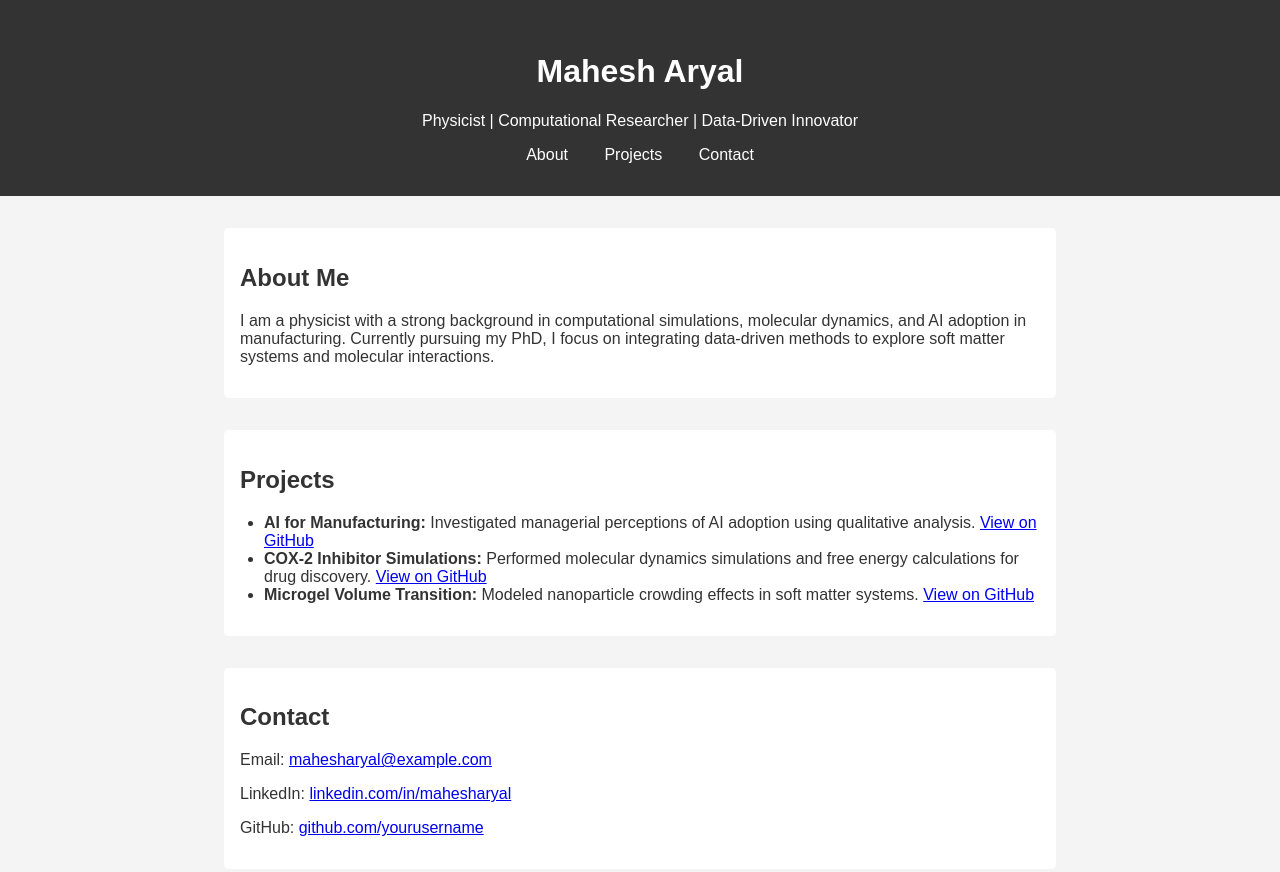
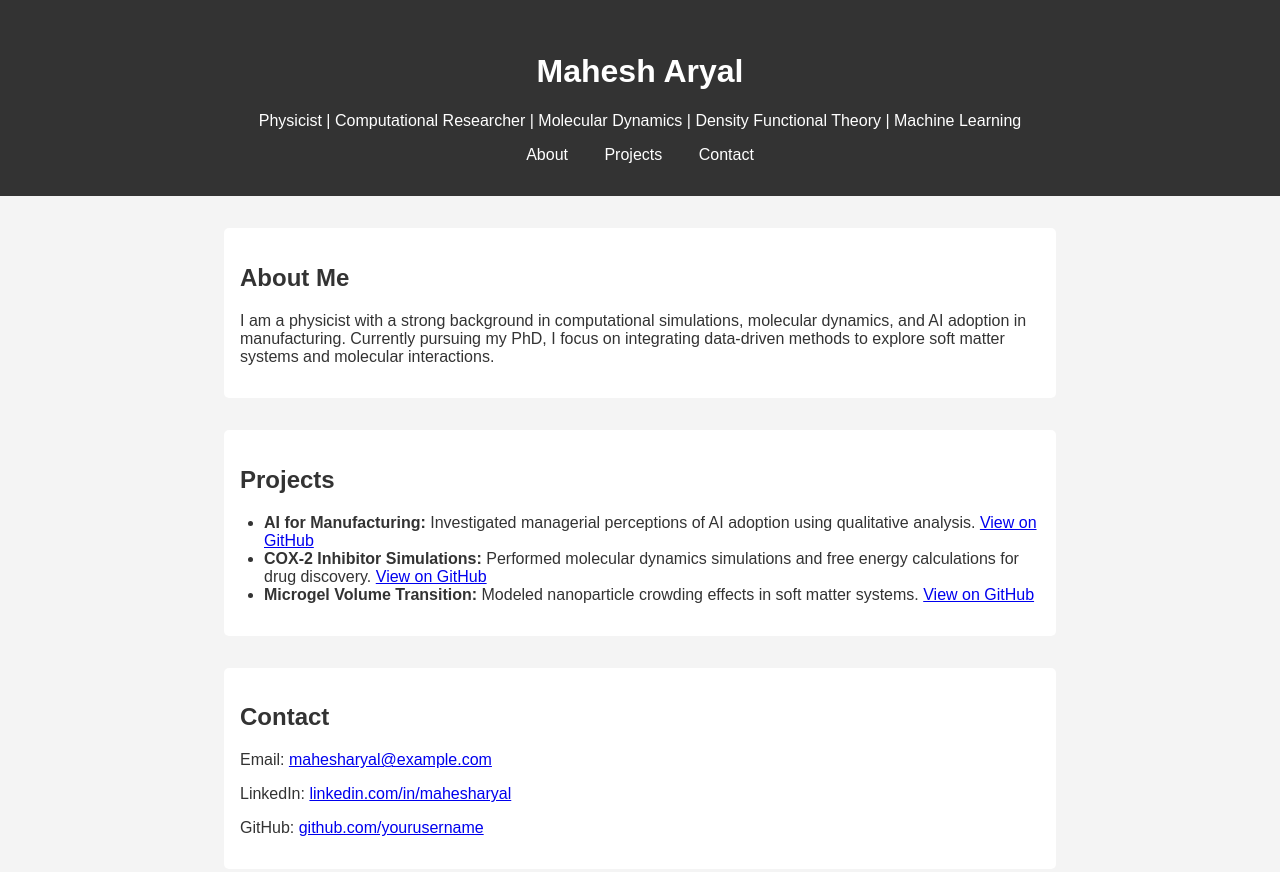
Before and after one commit to Aryal-Mahesh/portfolio-website, a plain HTML site: page index.html in a window 1280 px wide. Shown: the top 872 px of the page. Drawn offline with Linux system fonts and the light colour scheme.

```diff
--- a/index.html
+++ b/index.html
@@ -47,7 +47,7 @@
 
   <header>
     <h1>Mahesh Aryal</h1>
-    <p>Physicist | Computational Researcher | Data-Driven Innovator</p>
+    <p>Physicist | Computational Researcher | Molecular Dynamics | Density Functional Theory | Machine Learning</p>
     <nav>
       <a href="#about">About</a>
       <a href="#projects">Projects</a>
```
